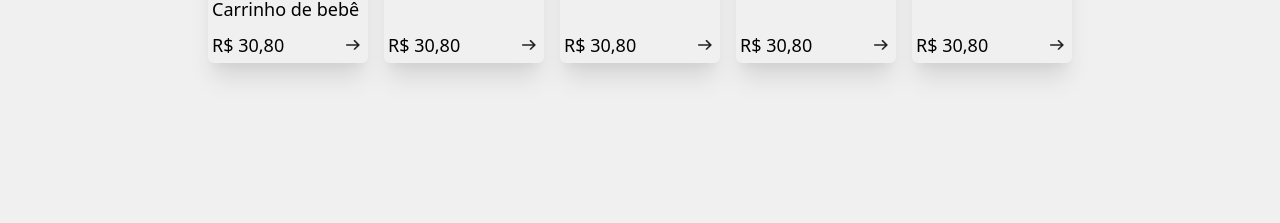
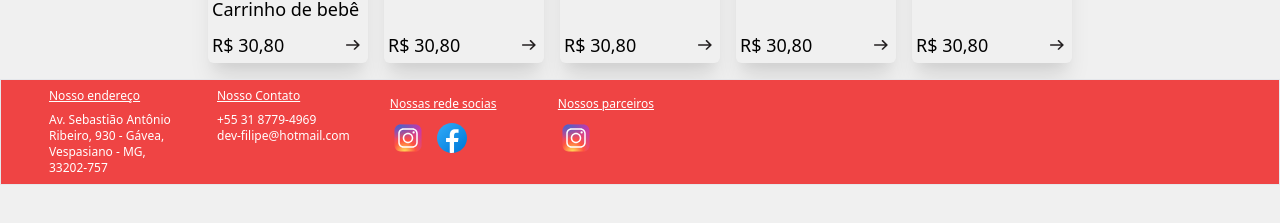
Before and after one commit to Fedolfo/front-end-lojao-popular, a React (Create React App) app: page / in a window 1280 px wide. Shown: the part 393-616 px from the top of the page. Built offline with nearby package versions, Linux system fonts and the light colour scheme; the HTML template or start-up script is replaced by a standard one.

Commit message:
feat: add Footer

```diff
--- /dev/null
+++ b/src/pages/footer/Footer.tsx
@@ -0,0 +1,62 @@
+import React from 'react';
+import facebook from 'assets/images/facebook.svg';
+import instagram from 'assets/images/instagram.svg';
+
+function Footer(): JSX.Element {
+  return (
+    <footer className='flex flex-wrap border android:relative z-10 w-full android:text-xs p-2 android:space-x-10 bg-red-500 text-white mt-2'>
+      <div className='android:ml-10 android:w-32'>
+        <h3 className='android:mb-2 font-extralight underline' id='localizacao'>
+          Nosso endereço
+        </h3>
+        <p className='font-extralight'>
+          Av. Sebastião Antônio Ribeiro, 930 - Gávea, Vespasiano - MG, 33202-757
+        </p>
+      </div>
+      <div>
+        <h3 className='android:mb-2 font-extralight underline' id='contato'>
+          Nosso Contato
+        </h3>
+        <p className='font-extralight'>+55 31 8779-4969 </p>
+        <p className='font-extralight'>dev-filipe@hotmail.com</p>
+      </div>
+      <div className='android:mt-2 android:ml-10 android:w-32'>
+        <h3 className='android:mb-2 font-extralight underline'>
+          Nossas rede socias
+        </h3>
+        <div className='flex android:w-20 android:space-x-2'>
+          <a
+            href='https://www.instagram.com/lojaopop/'
+            target='_blank'
+            rel='noreferrer'
+          >
+            <img src={instagram} alt='fotos' />
+          </a>
+          <a
+            href='https://www.facebook.com/lojaopop'
+            target='_blank'
+            rel='noreferrer'
+          >
+            <img src={facebook} alt='fotos' />
+          </a>
+        </div>
+      </div>
+      <div className='mt-2'>
+        <h3 className='android:mb-2 font-extralight underline'>
+          Nossos parceiros
+        </h3>
+        <div className='flex android:w-9'>
+          <a
+            href='https://www.instagram.com/sonhomeubb/'
+            target='_blank'
+            rel='noreferrer'
+          >
+            <img src={instagram} alt='fotos' />
+          </a>
+        </div>
+      </div>
+    </footer>
+  );
+}
+
+export default Footer;
--- a/src/pages/home/Home.tsx
+++ b/src/pages/home/Home.tsx
@@ -3,6 +3,7 @@ import React from 'react';
 import { Link } from 'react-router-dom';
 import { data } from '../../service/mockjson';
 import iconArrowForwardOutline from '../../assets/images/iconArrowForwardOutline.svg';
+import Footer from 'pages/footer/Footer';
 
 function Home(): JSX.Element {
   return (
@@ -13,12 +14,14 @@ function Home(): JSX.Element {
           <ol className='flex space-x-10 bg-red-600 text-white text-shadow justify-center font-LexendDeca text-lg'>
             {[
               ['Categorias'],
-              ['Localização', '/localization'],
-              ['Contato', '/contact'],
-            ].map(([title, url]) => (
-              <Link key={title} to={url}>
-                <li>{title}</li>
-              </Link>
+              ['Localização', '#localizacao'],
+              ['Contato', '#contato'],
+            ].map(([title, anchor]) => (
+              <ol key={title}>
+                <a href={anchor}>
+                  <li>{title}</li>
+                </a>
+              </ol>
             ))}
           </ol>
         </nav>
@@ -55,6 +58,7 @@ function Home(): JSX.Element {
             </Link>
           </div>
         ))}
+        <Footer />
       </div>
     </div>
   );
```
Also changed, not shown: src/assets/images/facebook.svg (added), src/assets/images/instagram.svg (added).
